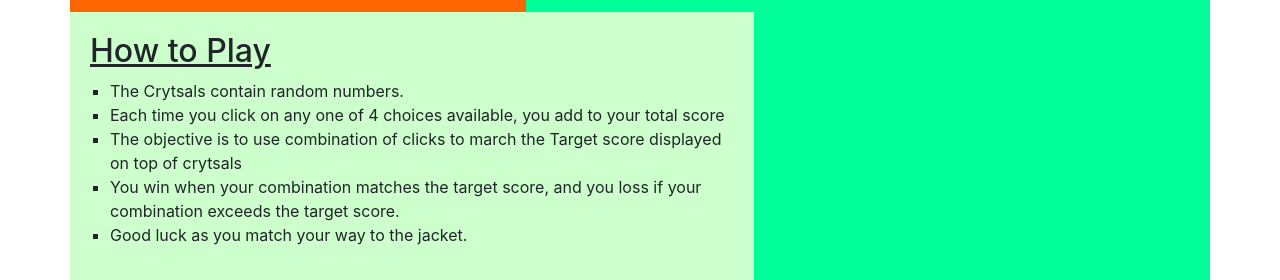
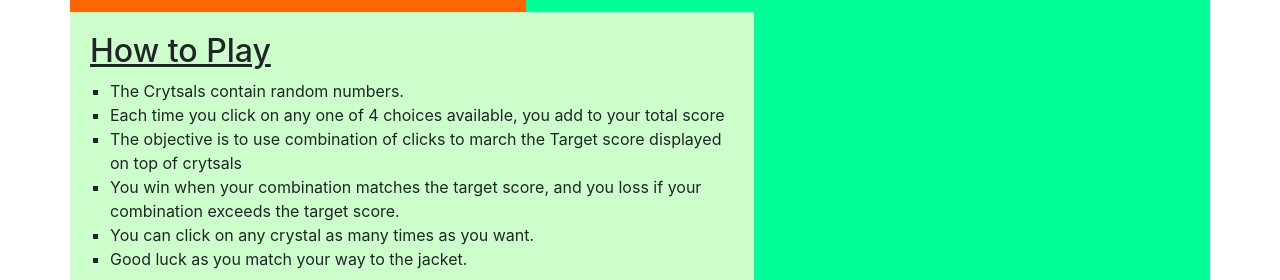
Before and after one commit to osyBodife/unit-4-game, a plain HTML site: page index.html in a window 1280 px wide. Shown: the part 74-354 px from the top of the page. Drawn offline with nearby package versions, Linux system fonts and the light colour scheme.

Commit message:
upload modified files

```diff
--- a/index.html
+++ b/index.html
@@ -36,6 +36,7 @@
                         <li>Each time you click on any one of 4 choices available, you add to your total score</li>
                         <li>The objective is to use combination of clicks to march the Target score displayed on top of crytsals</li>
                         <li>You win when your combination matches the target score, and you loss if your combination exceeds the target score.</li>
+                        <li>You can click on any crystal as many times as you want.</li>
                         <li>Good luck as you match your way to the jacket.</ol>
 
 
```
